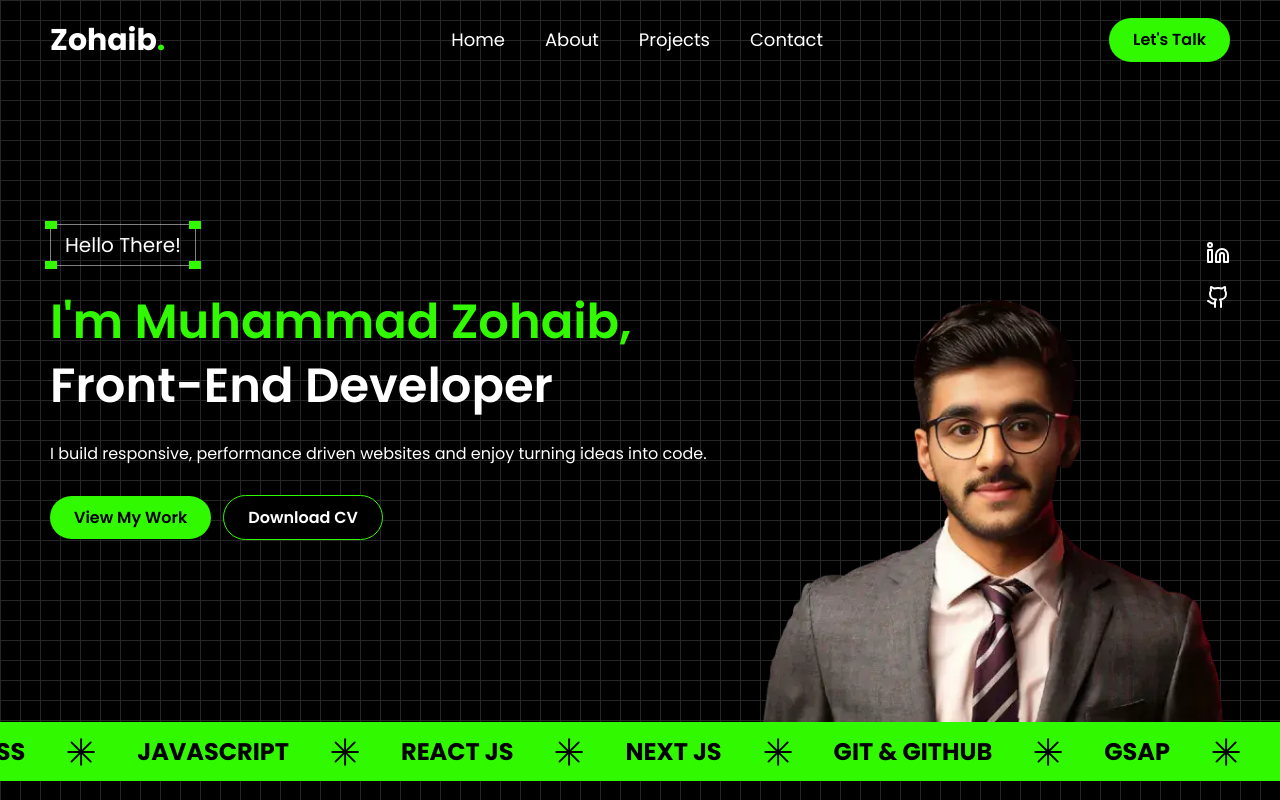
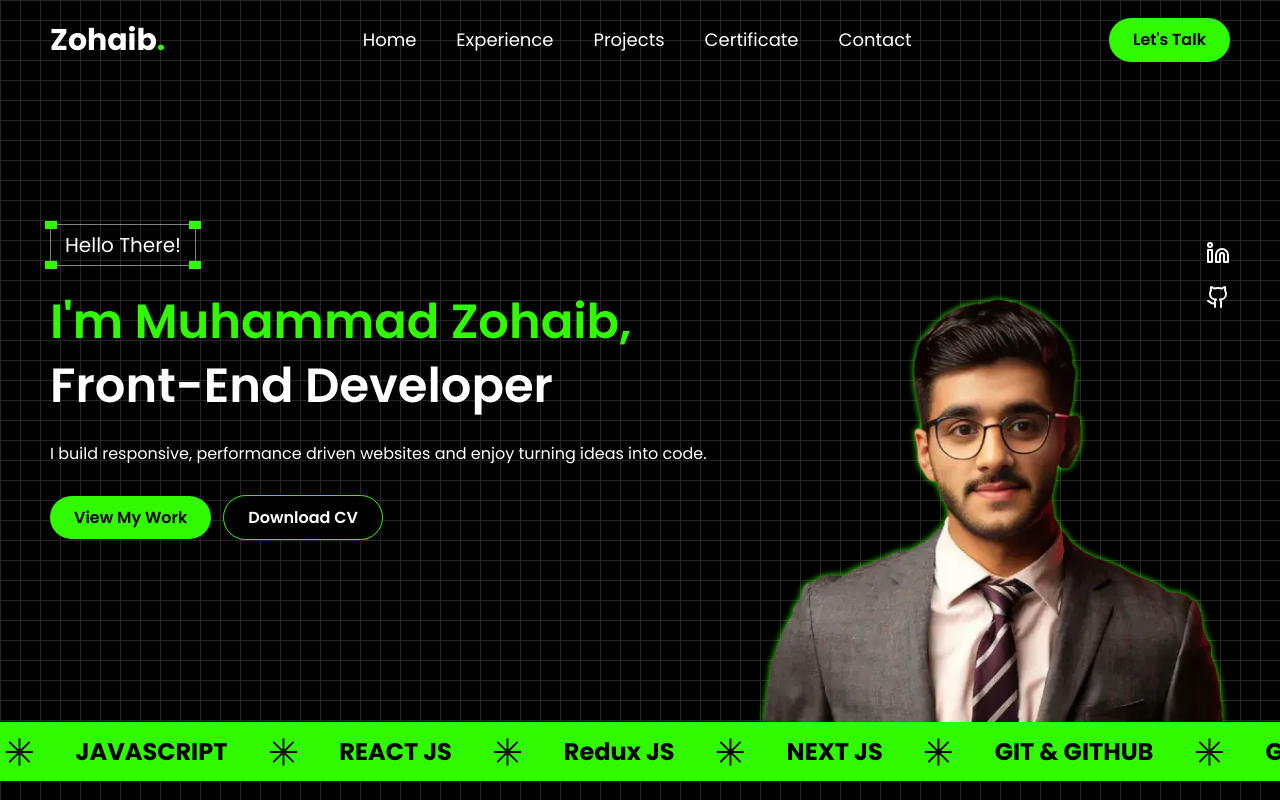
Before and after one commit to Muhammad-Zohaib-42/portfolio, a Next.js app: page / in a window 1280 px wide. Built offline with nearby package versions, Linux system fonts and the light colour scheme.

Commit message:
update header add a tags like experience and certificate , image drop shadow and marquee line add redux

```diff
--- a/components/Header.jsx
+++ b/components/Header.jsx
@@ -7,10 +7,11 @@ export default function Header() {
         <a href="#" className="text-[28px] md:text-3xl font-bold">
           Zohaib<span className="text-[#31F900]">.</span>
         </a>
-        <nav className="space-x-10 text-lg hidden md:block">
+        <nav className="space-x-6 lg:space-x-10 text-lg hidden md:block">
           <a href="#">Home</a>
-          <a href="#">About</a>
+          <a href="#">Experience</a>
           <a href="#">Projects</a>
+          <a href="#">Certificate</a>
           <a href="#">Contact</a>
         </nav>
         <a
--- a/components/HeroRight.jsx
+++ b/components/HeroRight.jsx
@@ -5,7 +5,7 @@ import SocialIcons from "./SocialIcons";
 export default function HeroRight() {
   return (
     <div className="relative w-full md:w-[40%] h-80 md:h-full">
-        <Image src={zohaib} alt="Zohaib Ranjha" className="absolute bottom-0" width={600} height={600} />
+        <Image src={zohaib} alt="Zohaib Ranjha" className="absolute bottom-0 drop-shadow-[0_.5px_2px_#31F900] md:drop-shadow-[0_.5px_3px_#31F900] hover:drop-shadow-[0_4px_8px_#31F900] transition" width={600} height={600} />
         <SocialIcons />
     </div>
   )
--- a/components/MarqueeText.jsx
+++ b/components/MarqueeText.jsx
@@ -14,6 +14,8 @@ export default function MarqueeText() {
           <h3>JAVASCRIPT</h3>
           <Star />
           <h3>REACT JS</h3>
+          <Star />
+          <h3>Redux JS</h3>
           <Star />
           <h3>NEXT JS</h3>
           <Star />
@@ -35,6 +37,8 @@ export default function MarqueeText() {
           <Star />
           <h3>REACT JS</h3>
           <Star />
+          <h3>Redux JS</h3>
+          <Star />
           <h3>NEXT JS</h3>
           <Star />
           <h3>GIT & GITHUB</h3>
--- a/components/MobileMenu.jsx
+++ b/components/MobileMenu.jsx
@@ -20,8 +20,9 @@ export default function () {
           </div>
           <nav className="px-4 pt-3 flex flex-col text-3xl">
             <a href="#" className="py-2 underline decoration-[#31F900]">Home</a>
-            <a href="#" className="py-2 underline decoration-[#31F900]">About</a>
+            <a href="#" className="py-2 underline decoration-[#31F900]">Experience</a>
             <a href="#" className="py-2 underline decoration-[#31F900]">Projects</a>
+            <a href="#" className="py-2 underline decoration-[#31F900]">Certificate</a>
             <a href="#" className="py-2 underline decoration-[#31F900]">Contact</a>
           </nav>
         </div>
```
